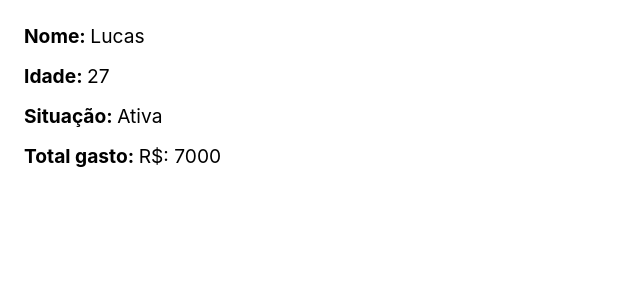
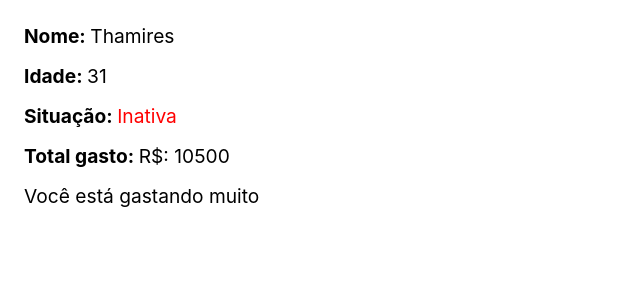
Before and after one commit to Luchtml/react-inicio, a React (Create React App) app in the folder ambiente-curso/appreact/: page / in a window 1280 px wide. Shown: the top 300 px of the page, without its empty margins (0-640 px from the left). Built offline with nearby package versions, Linux system fonts and the light colour scheme.

Commit message:
finalização exercicio

```diff
--- a/ambiente-curso/appreact/src/App.js
+++ b/ambiente-curso/appreact/src/App.js
@@ -23,7 +23,7 @@ const thamires = {
 };
 
 const App = () => {
-  const dados = lucas;
+  const dados = thamires;
   const { compras } = dados;
   const precos = compras.map((compra) => {
     return compra.preco.replace('R$ ', '');
@@ -37,6 +37,7 @@ const App = () => {
     return acc + preco;
   });
 
+
   return (
     <div>
       <p>
@@ -49,12 +50,13 @@ const App = () => {
       </p>
       <p>
         <strong>Situação: </strong>
-        <span>{dados.ativa ? 'Ativa' : 'Inativa'}</span>
+        <span style={{color: dados.ativa ? "green" : "red"}}>{dados.ativa ? 'Ativa' : 'Inativa'}</span>
       </p>
       <p>
         <strong>Total gasto: </strong>
         R$: {total}
       </p>
+      <p>{total > 10000 && "Você está gastando muito"}</p>
     </div>
   );
 };
```
